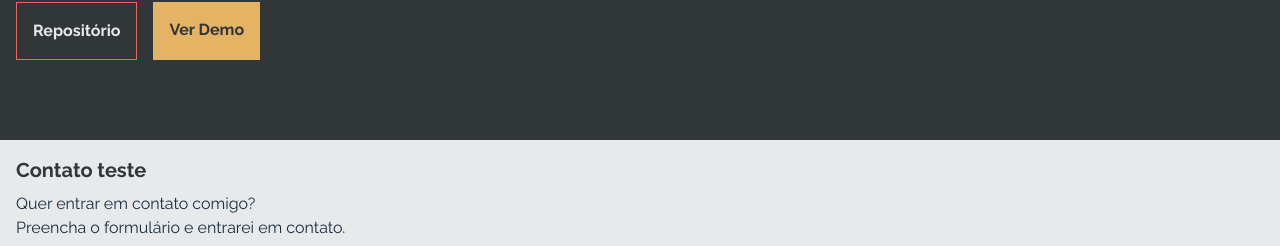
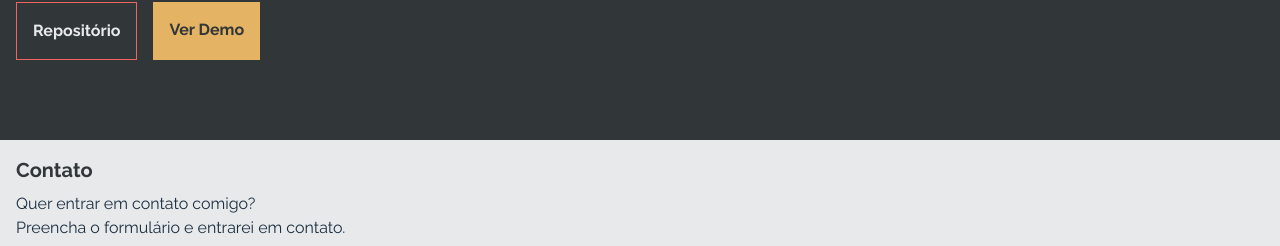
Before and after one commit to felpfsf/portfolio-react, a React (Vite) app: page / in a window 1280 px wide. Shown: the part 4456-4702 px from the top of the page. Built offline with nearby package versions, Linux system fonts and the light colour scheme.

Commit message:
correçao de texto

```diff
--- a/src/components/Contact.jsx
+++ b/src/components/Contact.jsx
@@ -5,7 +5,7 @@ export function Contact() {
       <div className="lg:w-1/3 sm:w-full">
         <div>
           <h2 className="text-xl text-palette1-onyx font-bold mb-2">
-            Contato teste
+            Contato
           </h2>
 
           <p className="sm:text-sm md:text-base text-palette1-grayBlue mb-8">
```
